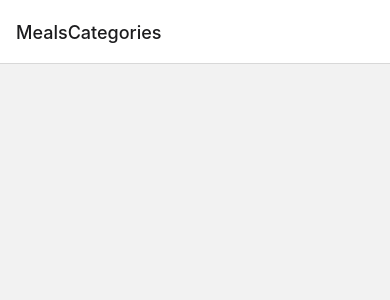
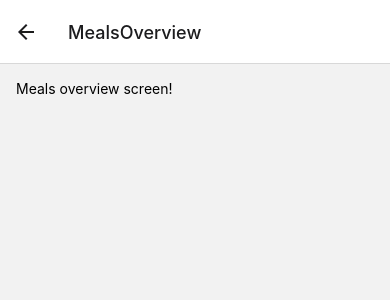
Before and after one commit to Sam44323/itery-rn-app, a React Native app: screen /MealsOverview in a window 390 px wide. Before the commit this address had no page. Shown: the top 300 px of the page. Built offline with nearby package versions, Linux system fonts and the light colour scheme.

Commit message:
add: added navigator with overview

```diff
--- a/App.tsx
+++ b/App.tsx
@@ -15,6 +15,7 @@ export default function App() {
       <NavigationContainer>
         <Stack.Navigator>
           <Stack.Screen name="MealsCategories" component={CategoriesScreens} />
+          <Stack.Screen name="MealsOverview" component={MealsOverviewScreen} />
         </Stack.Navigator>
       </NavigationContainer>
     </>
--- a/components/CategoryGridTile.tsx
+++ b/components/CategoryGridTile.tsx
@@ -4,11 +4,13 @@ import { Pressable, View, Text, StyleSheet, Platform } from "react-native";
 interface CategoryGridTileProps {
   title: string;
   color: string;
+  navigator: () => void;
 }
 
 const CategoryGridTile: React.FC<CategoryGridTileProps> = ({
   title,
   color,
+  navigator,
 }) => {
   return (
     <View style={styles.gridItem}>
@@ -17,6 +19,7 @@ const CategoryGridTile: React.FC<CategoryGridTileProps> = ({
         style={({ pressed }) =>
           pressed ? [styles.button, styles.buttonPressed] : [styles.button]
         }
+        onPress={navigator}
       >
         <View style={[styles.innerContainer, { backgroundColor: color }]}>
           <Text style={styles.title}>{title}</Text>
--- a/screens/CategoriesScreens.tsx
+++ b/screens/CategoriesScreens.tsx
@@ -3,12 +3,13 @@ import { FlatList, StyleSheet } from "react-native";
 import { CATEGORIES } from "../data/dummy-data";
 import CategoryGridTile from "../components/CategoryGridTile";
 
-const CategoriesScreens: React.FC = () => {
+const CategoriesScreens: React.FC = ({ navigation }: any) => {
   const renderCategoryItem = (itemData: any) => {
     return (
       <CategoryGridTile
         title={itemData.item.title}
         color={itemData.item.color}
+        navigator={() => navigation.navigate("MealsOverview")}
       />
     );
   };
```
